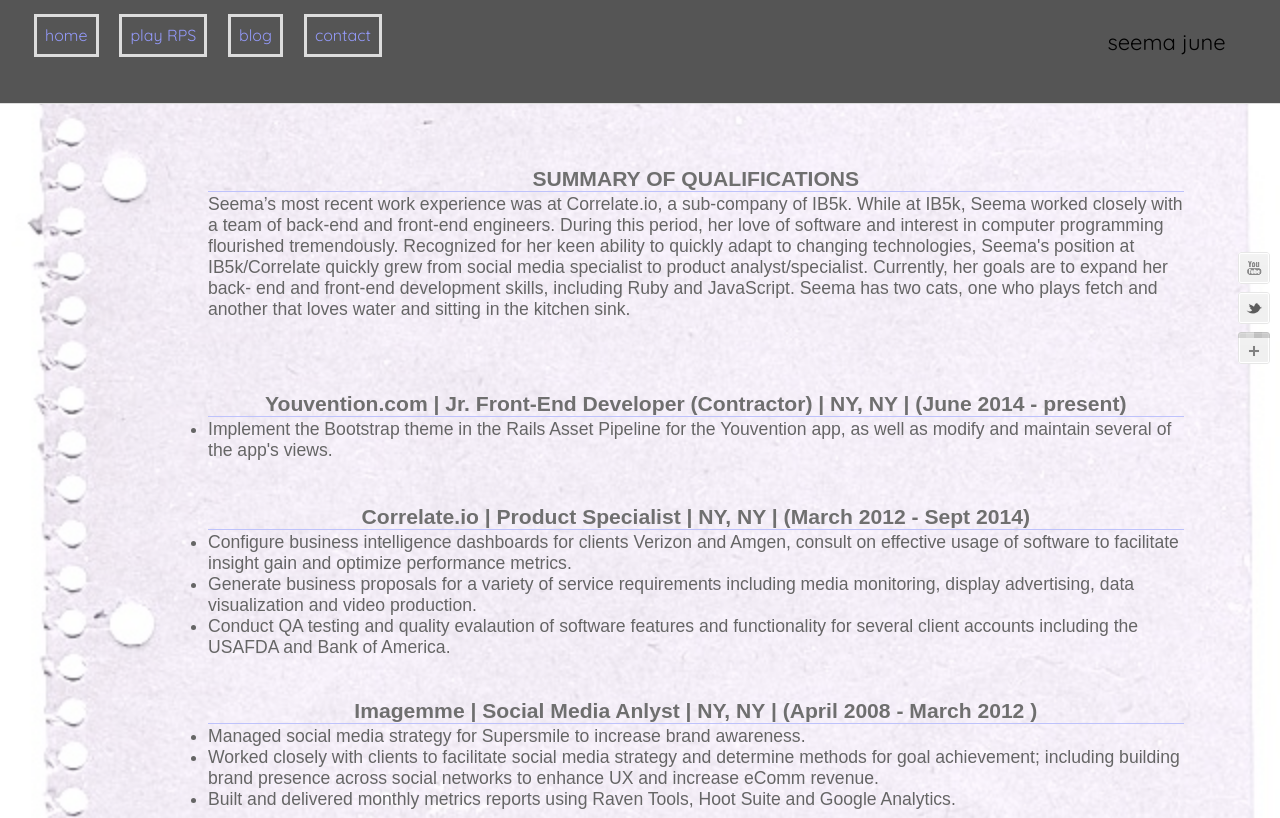
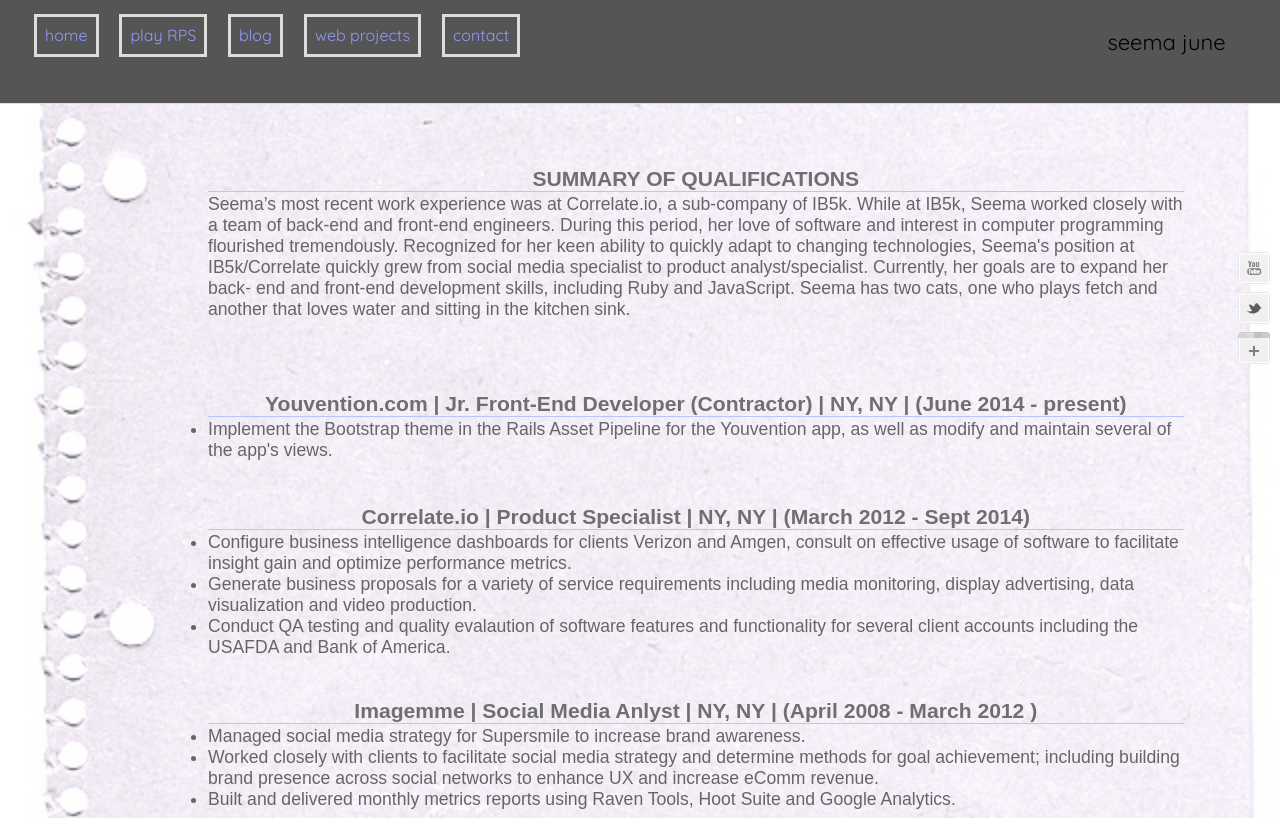
Before and after one commit to seemajune/seemaflatiron, a plain HTML site: page resume.html in a window 1280 px wide. Shown: the top 818 px of the page. Drawn offline with nearby package versions, Linux system fonts and the light colour scheme; a web font is replaced by a local one.

Commit message:
added flatiron work

```diff
--- a/resume.html
+++ b/resume.html
@@ -37,7 +37,7 @@
 		    	<div id="navbar" class="col2_left">
 		    	<a href="index.html">home</a>
 		    	<a href="rockpaperscissors.html">play RPS</a>
-		    	<a href="http://seemajune.github.io/chunkybacon.chomp-" target="_blank">blog</a>
+		    	<a href="http://seemajune.github.io/chunkybacon.chomp-" target="_blank">blog</a> <a href="http://people.flatironschool.com/profiles/seema-shariat" target="_blank">web projects</a>
 					<a href="contact.html">contact</a>
 				</div>
 		   </nav>
```
Also changed, not shown: contact.html (+1 -0 lines), index.html (+1 -0 lines).
